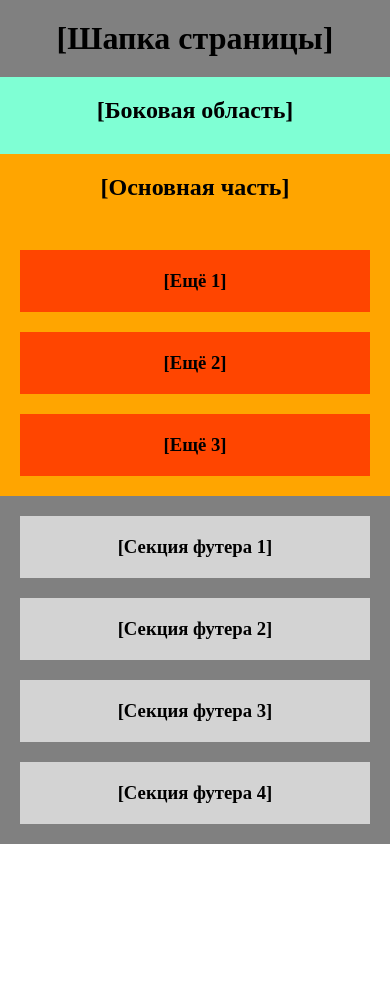
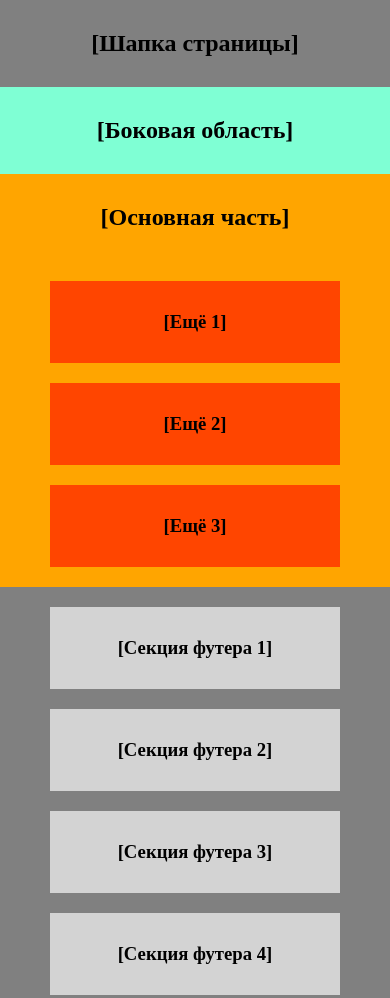
Before and after one commit to d-prnn/test-page, a plain HTML site: page site/index.html in a window 390 px wide. Before the commit the page ends 844 px from the top, so only its background shows below. Drawn offline with Linux system fonts and the light colour scheme.

Commit message:
added adaptive version based on flex

```diff
--- a/site/flexbox.css
+++ b/site/flexbox.css
@@ -100,3 +100,29 @@ footer {
 
     background-color: lightgray;
 }
+
+@media screen and (max-width: 1024.98px) {
+    .footer-h3 {
+        width: 30%;
+    }
+}
+
+@media screen and (max-width: 768.98px) {
+    section {
+        flex-basis: 100%;
+    }
+
+    .container h3 {
+        flex-basis: 100%;
+    }
+
+    .footer-h3 {
+        width: 50%;
+    }
+}
+
+@media screen and (max-width: 768.98px) {
+    h1 {
+        font-size: 1.5em;
+    }
+}
--- a/site/index.html
+++ b/site/index.html
@@ -5,8 +5,8 @@
     <meta charset="UTF-8">
     <meta http-equiv="X-UA-Compatible" content="IE=edge">
     <meta name="viewport" content="width=device-width, initial-scale=1.0">
-    <!-- <link rel="stylesheet" href="flexbox.css"> -->
-    <link rel="stylesheet" href="grid.css">
+    <link rel="stylesheet" href="flexbox.css">
+    <!-- <link rel="stylesheet" href="grid.css"> -->
     <title>Document</title>
 </head>
 
```
